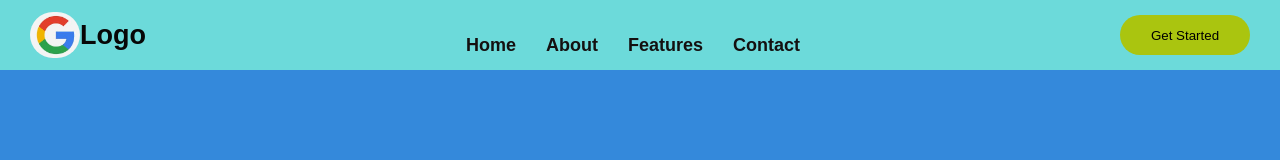
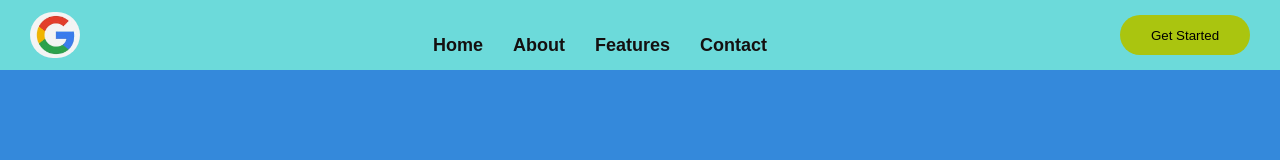
Before and after one commit to Alim100-tech/Hamburgermenu, a plain HTML site: page index.html in a window 1280 px wide. Drawn offline with Linux system fonts and the light colour scheme.

Commit message:
Update index.html

```diff
--- a/index.html
+++ b/index.html
@@ -11,7 +11,7 @@
 <body>
   <nav>
     <div class="logo"> <img src="download-google-logo.jfif" width="50" alt="">
-      <h1>Logo</h1>
+      <h1></h1>
     </div>
     <ul id="menuList">
       <li><a href="#"></a>Home</li>
```
